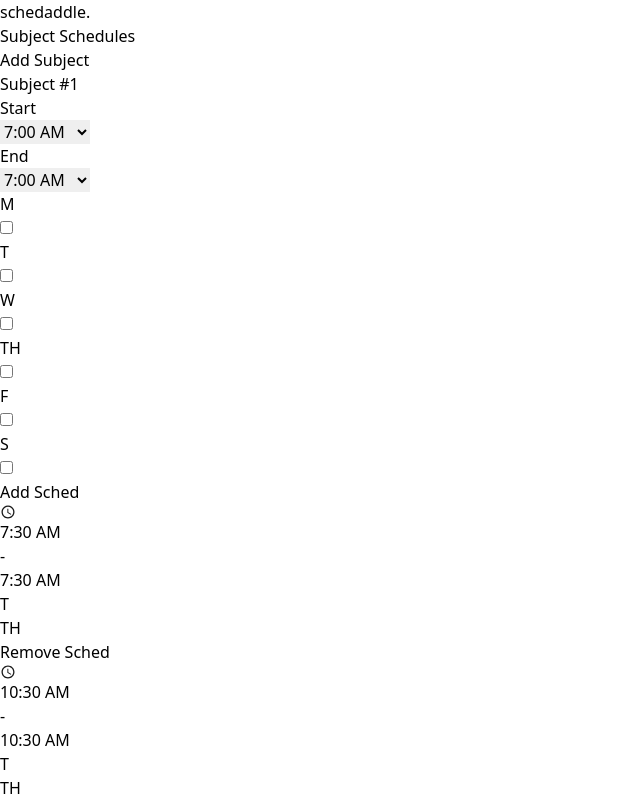
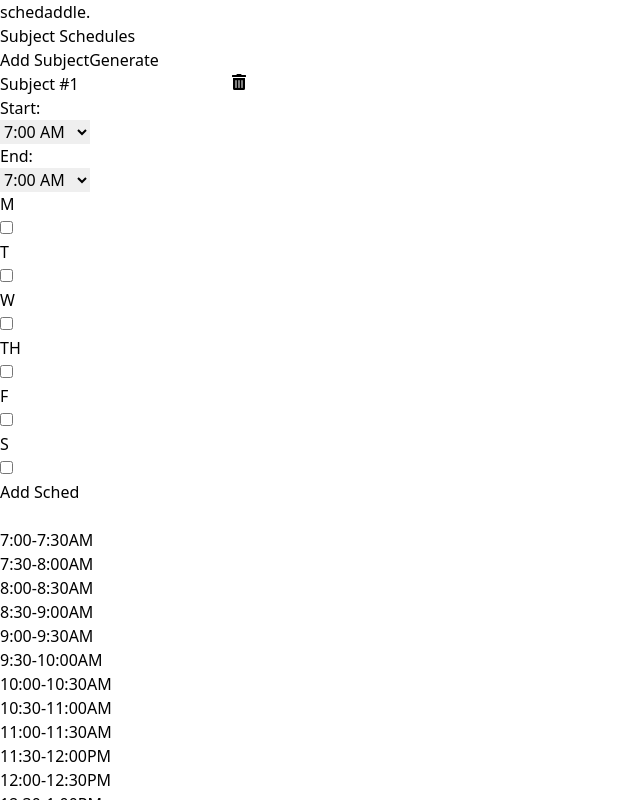
Before and after one commit to elderfieldzeus/schedaddle, a React (Vite) app: page / in a window 1280 px wide. Both pictures are taken after a click on the button "Add Subject". Shown: the top 800 px of the page, without its empty margins (0-640 px from the left). Built offline with nearby package versions, Linux system fonts and the light colour scheme.

Commit message:
feat: added input handling

```diff
--- a/src/components/CellPlaceHolder.tsx
+++ b/src/components/CellPlaceHolder.tsx
@@ -5,8 +5,8 @@ const CellPlaceHolder: React.FC = () => {
   return (
     <>
         {
-            new Array(28).fill('').map(() => {
-                return <Cell></Cell>;
+            new Array(28).fill('').map((_, index) => {
+                return <Cell key={index}></Cell>;
             })
         }
     </>
--- a/src/components/SubjectContainer.tsx
+++ b/src/components/SubjectContainer.tsx
@@ -1,56 +1,131 @@
-import React, { useState } from 'react'
+import React, { useRef, useState } from 'react'
 import SelectTime from './SelectTime'
 import DayCheckbox from './DayCheckbox'
-import { createDate } from '../utils/date';
+import { compareDates, getTimeDate } from '../utils/date';
 import SubjectSchedule from './SubjectSchedule';
-import { EDate } from '../types/types';
+import { ISchedule, IScheduleOption, ISubject } from '../types/types';
+import { convertSchedule } from '../utils/schedule';
+import { FaTrashAlt } from 'react-icons/fa';
 
 interface SubjectContainerProps {
-    index?: number;
+    subject: ISubject;
+    handleChangeName: React.ChangeEventHandler<HTMLInputElement>;
+    handleDeleteSubject: React.MouseEventHandler<HTMLButtonElement>;
+    handleAddSchedule: (schedule: ISchedule) => void;
+    handleDeleteSchedule: (schedIndex: number) => React.MouseEventHandler<HTMLButtonElement>;
 }
 
-const SubjectContainer: React.FC<SubjectContainerProps> = ({index}) => {
-    const [name, setName] = useState<string>(`Subject #${index}`);
+const SubjectContainer: React.FC<SubjectContainerProps> = ({subject, handleChangeName, handleDeleteSubject, handleAddSchedule, handleDeleteSchedule}) => {
+    const defaultSched: IScheduleOption = {
+        start: "7:00",
+        end: "7:00",
+        days: new Set()
+    };
+
+    const [sched, setSched] = useState<IScheduleOption>(defaultSched);
+    const formRef = useRef<HTMLFormElement>(null);
+
+
+    const handleSubmit: React.FormEventHandler<HTMLFormElement> = (e) => {
+        e.preventDefault();
+
+        if(sched.days.size === 0) {
+            return alert("Please select atleast one day.");
+        }
+
+        if(compareDates(getTimeDate(sched.start), getTimeDate(sched.end)) >= 0) {
+            return alert("Invalid time input.");
+        }
+
+        handleAddSchedule(convertSchedule(sched));
+
+        if(formRef.current) {
+            formRef.current.reset();
+        }
+
+        setSched(defaultSched);
+    }
+
+    const handleChangeStart: React.ChangeEventHandler<HTMLSelectElement> = (e) => {
+        setSched(prev => {
+            return {
+                ...prev,
+                start: e.target.value
+            }
+        })
+    }
+
+    const handleChangeEnd: React.ChangeEventHandler<HTMLSelectElement> = (e) => {
+        setSched(prev => {
+            return {
+                ...prev,
+                end: e.target.value
+            }
+        })
+    }
+
+    const handleDay: React.ChangeEventHandler<HTMLInputElement> = (e) => {
+        setSched(prev => {
+            const { days } = prev;
+
+            if(!e.target.checked) {
+                days.delete(e.target.value);
+            }
+            else {
+                days.add(e.target.value);
+            }
+
+            return {
+                ...prev,
+                days
+            }
+        });
+    }
 
   return (
     <div className='w-full mb-2'>
-        <div className='w-full bg-blue-400 px-2 py-2 text-white font-medium border-2 border-gray-200'>
-            <input className='bg-blue-300 p-1 text-sm' value={name} onChange={(e) => {setName(e.currentTarget.value)}}/>
+        <div className='w-full bg-blue-400 px-2 py-2 text-white font-medium border-2 border-gray-200 flex justify-between'>
+            <input className='bg-blue-300 p-1 text-sm' value={subject.name} onChange={handleChangeName}/>
+            <button
+                onClick={handleDeleteSubject}
+                className='text-red-400 hover:text-red-500 active:text-red-600'
+            >
+                <FaTrashAlt />
+            </button>
         </div>
 
-        <form className='w-full px-3 py-1 text-xs flex justify-between items-center'>
+        <form ref={formRef} onSubmit={handleSubmit} className='w-full px-3 py-1 text-xs flex flex-wrap gap-y-1 justify-between items-center'>
             <div className='flex gap-2'>
-            <p>Start</p>
-            <SelectTime />
+            <p>Start:</p>
+            <SelectTime handleChange={handleChangeStart} value={sched.start}/>
             </div>
             <div className='flex gap-2'>
-            <p>End</p>
-            <SelectTime />
+            <p>End:</p>
+            <SelectTime handleChange={handleChangeEnd} value={sched.end}/>
             </div>
             <div className='flex gap-2'>
-            <DayCheckbox label='M' value='monday'/>
-            <DayCheckbox label='T' value='tuesday'/>
-            <DayCheckbox label='W' value='wednesday'/>
-            <DayCheckbox label='TH' value='thursday'/>
-            <DayCheckbox label='F' value='friday'/>
-            <DayCheckbox label='S' value='saturday'/>
+            <DayCheckbox label='M' value='monday' days={sched.days} handleDay={handleDay}/>
+            <DayCheckbox label='T' value='tuesday' days={sched.days} handleDay={handleDay}/>
+            <DayCheckbox label='W' value='wednesday' days={sched.days} handleDay={handleDay}/>
+            <DayCheckbox label='TH' value='thursday' days={sched.days} handleDay={handleDay}/>
+            <DayCheckbox label='F' value='friday' days={sched.days} handleDay={handleDay}/>
+            <DayCheckbox label='S' value='saturday' days={sched.days} handleDay={handleDay}/>
             </div>
             <button className='text-xs rounded-lg bg-blue-400 py-1 px-2 text-white hover:bg-blue-500 active:bg-blue-600'>Add Sched</button>
         </form>
 
         <div className='w-full text-xs flex flex-col'>
-            <SubjectSchedule
-                schedule = {{
-                    start: createDate(7, 30),
-                    end: createDate(10, 0),
-                    days: [EDate.TUESDAY, EDate.THURSDAY]
-                }} />
-            <SubjectSchedule
-                schedule = {{
-                    start: createDate(10, 30),
-                    end: createDate(10, 0),
-                    days: [EDate.TUESDAY, EDate.THURSDAY]
-                }} />
+            {
+                subject.schedules.map((schedule, index) => {
+                    return (
+                        <SubjectSchedule
+                            key={index}
+                            schedule = {schedule}
+                            handleDelete = {handleDeleteSchedule(index)}
+                        />
+                    )
+                })
+            }
         </div>
     </div>
   )
--- a/src/components/SubjectSchedule.tsx
+++ b/src/components/SubjectSchedule.tsx
@@ -5,9 +5,10 @@ import { getTimeString } from '../utils/date'
 
 interface SubjectScheduleProps {
     schedule: ISchedule;
+    handleDelete: React.MouseEventHandler<HTMLButtonElement>;
 }
 
-const SubjectSchedule: React.FC<SubjectScheduleProps> = ({schedule}) => {
+const SubjectSchedule: React.FC<SubjectScheduleProps> = ({schedule, handleDelete}) => {
   return (
     <div className='w-full flex items-center justify-between px-3 py-2 border-t'>
         <div className='flex items-center gap-4'>
@@ -15,7 +16,7 @@ const SubjectSchedule: React.FC<SubjectScheduleProps> = ({schedule}) => {
             <div className='flex gap-1'>
                 <p>{getTimeString(schedule.start)}</p>
                 <p>-</p>
-                <p>{getTimeString(schedule.start)}</p>
+                <p>{getTimeString(schedule.end)}</p>
                 <div className='flex'>
                     {
                         schedule.days.map((day, index) => {
@@ -36,7 +37,12 @@ const SubjectSchedule: React.FC<SubjectScheduleProps> = ({schedule}) => {
                 </div>
             </div>
         </div>
-        <button className='text-xs rounded-lg bg-red-400 py-1 px-2 text-white hover:bg-red-500 active:bg-red-600'>Remove Sched</button>
+        <button
+            onClick={handleDelete}
+            className='text-xs rounded-lg bg-red-400 py-1 px-2 text-white hover:bg-red-500 active:bg-red-600'
+        >
+            Remove Sched
+        </button>
     </div>
   )
 }
--- a/src/pages/Home.tsx
+++ b/src/pages/Home.tsx
@@ -1,10 +1,70 @@
-import React from 'react'
+import React, { useState } from 'react'
 import Header from '../components/Header'
 import Cell from '../components/Cell'
 import CellPlaceHolder from '../components/CellPlaceHolder'
 import SubjectContainer from '../components/SubjectContainer'
+import { ISchedule, ISubject } from '../types/types'
 
 const Home: React.FC = () => {
+  const [subjects, setSubjects] = useState<ISubject[]>([]);
+
+  const handleAddSubject = (index: number) => {
+    setSubjects(prev => {
+      return [...prev, {
+        id: Math.floor(Math.random() * 100),
+        name: `Subject #${index + 1}`,
+        schedules: []
+      }]
+    })
+  }
+
+  const handleDeleteSubject = (index: number): React.MouseEventHandler<HTMLButtonElement> => () => {
+    setSubjects(prev => {
+      return prev.filter((subject, i) => index !== i);
+    });
+  }
+
+  const handleChangeName = (index: number): React.ChangeEventHandler<HTMLInputElement> => (e) => {
+    setSubjects(prev => {
+      const copy = [...prev];
+
+      copy[index] = {
+        ...copy[index],
+        name: e.target.value
+      }
+
+      return copy;
+    });
+  }
+
+  const handleAddSchedule = (index: number) => (schedule: ISchedule) => {
+    setSubjects(prev => {
+      const copy = [...prev];
+
+      const sCopy = [schedule, ...copy[index].schedules];
+
+      copy[index] = {
+        ...copy[index],
+        schedules: sCopy
+      };
+
+      return copy;
+    });
+  }
+
+  const handleDeleteSchedule = (subIndex: number) => (schedIndex: number): React.MouseEventHandler<HTMLButtonElement> => () => {
+    setSubjects(prev => {
+      return prev.map((subject, i) =>
+        i === subIndex
+          ? {
+              ...subject,
+              schedules: subject.schedules.filter((_, j) => j !== schedIndex),
+            }
+          : subject
+      );
+    });
+  }
+
   return (
     <div className='min-h-screen w-full bg-white pb-10'>
       <Header />
@@ -13,14 +73,36 @@ const Home: React.FC = () => {
         <div className='w-full lg:w-[40rem]'>
             <div className='flex justify-between items-center mb-4'>
               <p className='text-xl font-medium'>Subject Schedules</p>
-              <button className='bg-blue-400 hover:bg-blue-500 active:bg-blue-600 text-xs transition-colors text-white px-4 py-2 rounded-lg font-medium'>
-                  Add Subject
-              </button>
+              <div className='flex gap-2'>
+                <button
+                  onClick={() => handleAddSubject(subjects.length)}
+                  className='bg-blue-400 hover:bg-blue-500 active:bg-blue-600 text-xs transition-colors text-white px-4 py-2 rounded-lg font-medium'
+                >
+                    Add Subject
+                </button>
+                <button
+                  className='bg-blue-500 hover:bg-blue-600 active:bg-blue-700 text-xs transition-colors text-white px-4 py-2 rounded-lg font-medium'
+                >
+                  Generate
+                </button>
+              </div>
             </div>
 
             <div className='w-full'>
-              <SubjectContainer index={1} />
-              <SubjectContainer index={2} />
+              {
+                subjects.map((subject, index) => {
+                  return (
+                    <SubjectContainer
+                      key={index}
+                      subject={subject}
+                      handleChangeName = {handleChangeName(index)}
+                      handleDeleteSubject = {handleDeleteSubject(index)}
+                      handleAddSchedule = {handleAddSchedule(index)}
+                      handleDeleteSchedule = {handleDeleteSchedule(index)}
+                    />
+                  );
+                })
+              }
             </div>
         </div>
 
--- a/src/types/types.ts
+++ b/src/types/types.ts
@@ -6,6 +6,12 @@ export enum EDate {
     THURSDAY,
     FRIDAY,
     SATURDAY
+}
+
+export interface IScheduleOption {
+    start: string;
+    end: string;
+    days: Set<string>;
 }
 
 export interface ISchedule {
@@ -17,15 +23,17 @@ export interface ISchedule {
 export interface ISubject {
     id: number;
     name: string;
+    schedules: ISchedule[]; // TTH
+}
+
+export interface ISubjectSpecific {
+    id: number;
+    name: string;
     schedule: ISchedule; // TTH
 }
 
-export type ISubjectOfferedSchedules = ISubject[];
-
-export type IChosenSubjects = ISubjectOfferedSchedules[]; // subject[specific-subject][sched-option]
-
 export class IProposedSchedule {
-    public days: Map<EDate, ISubject[]>;
+    public days: Map<EDate, ISubjectSpecific[]>;
 
     constructor() {
         this.days = new Map();
--- a/src/utils/date.ts
+++ b/src/utils/date.ts
@@ -1,3 +1,9 @@
+export function getTimeDate(date: string) {
+    const date_sep: string[] = date.split(':');
+
+    return createDate(Number.parseInt(date_sep[0]), Number.parseInt(date_sep[1]));
+}
+
 export function getTimeString(date: Date) {
     const hours = date.getHours();
     const mins = date.getMinutes()
--- a/src/utils/schedule.ts
+++ b/src/utils/schedule.ts
@@ -1,7 +1,34 @@
-import { compareDates } from "./date";
-import { IProposedSchedule, IChosenSubjects, ISubject } from "../types/types";
+import { compareDates, getTimeDate } from "./date";
+import { EDate, IProposedSchedule, ISchedule, IScheduleOption, ISubject, ISubjectSpecific } from "../types/types";
 
-export function createProposedSchedules(subjects: IChosenSubjects): IProposedSchedule[] {
+export function convertSchedule(schedule: IScheduleOption): ISchedule {
+    const days: EDate[] = [];
+
+    schedule.days.forEach((day) => {
+        let d: EDate = EDate.MONDAY;
+
+        switch(day) {
+            case 'monday': d = EDate.MONDAY; break;
+            case 'tuesday': d = EDate.TUESDAY; break;
+            case 'wednesday': d = EDate.WEDNESDAY; break;
+            case 'thursday': d = EDate.THURSDAY; break;
+            case 'friday': d = EDate.FRIDAY; break;
+            case 'saturday': d = EDate.SATURDAY; break;
+        }
+
+        days.push(d);
+    });
+
+    days.sort();
+
+    return {
+        start: getTimeDate(schedule.start),
+        end: getTimeDate(schedule.end),
+        days
+    };
+}
+
+export function createProposedSchedules(subjects: ISubject[]): IProposedSchedule[] {
     const proposedSchedules: IProposedSchedule[] = [];
 
     // recursive function to find all posible schedules
@@ -18,7 +45,7 @@ export function createProposedSchedules(subjects: IChosenSubjects): IProposedSch
 // Depth First Search
 export function getProposedSchedules(
     index: number,
-    subjects: IChosenSubjects,
+    subjects: ISubject[],
     proposedSchedule: IProposedSchedule,
     proposedSchedules: IProposedSchedule[]
 ): void
@@ -29,15 +56,15 @@ export function getProposedSchedules(
     }
 
     // loop through the different subject schedules
-    for(let i = 0; i < subjects[index].length; i++) {
-        const option = subjects[index][i];
+    for(let i = 0; i < subjects[index].schedules.length; i++) {
+        const sched = subjects[index].schedules[i];
 
         let copy: IProposedSchedule | null = proposedSchedule;
 
         // get newly updated schedule
         copy = insertSubject(copy, {
-            ...option,
-            schedule: option.schedule
+            ...subjects[index],
+            schedule: sched
         });
 
         // if copy is not null, continue search
@@ -52,9 +79,9 @@ export function getProposedSchedules(
     }
 }
 
-export function insertSubject(proposedSchedule: IProposedSchedule, subject: ISubject, ): IProposedSchedule | null {
+export function insertSubject(proposedSchedule: IProposedSchedule, subject: ISubjectSpecific, ): IProposedSchedule | null {
     subject.schedule.days.forEach((day) => {
-        const scheds: undefined | ISubject[] = proposedSchedule.days.get(day);
+        const scheds: undefined | ISubjectSpecific[] = proposedSchedule.days.get(day);
 
         // if error in map
         if(scheds === undefined) return false;
```
Also changed, not shown: src/components/DayCheckbox.tsx (+6 -2 lines), src/components/SelectTime.tsx (+7 -2 lines).
